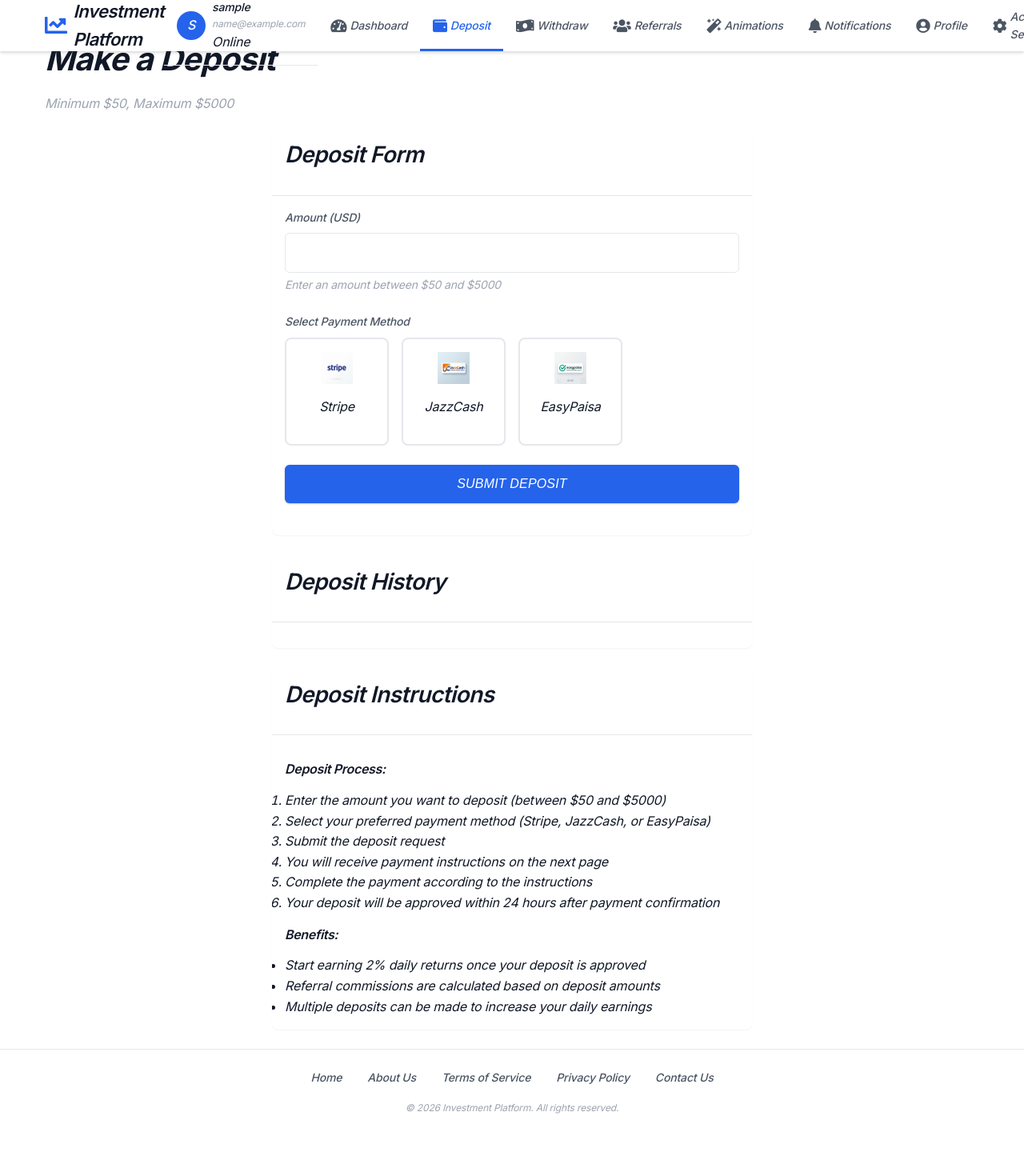
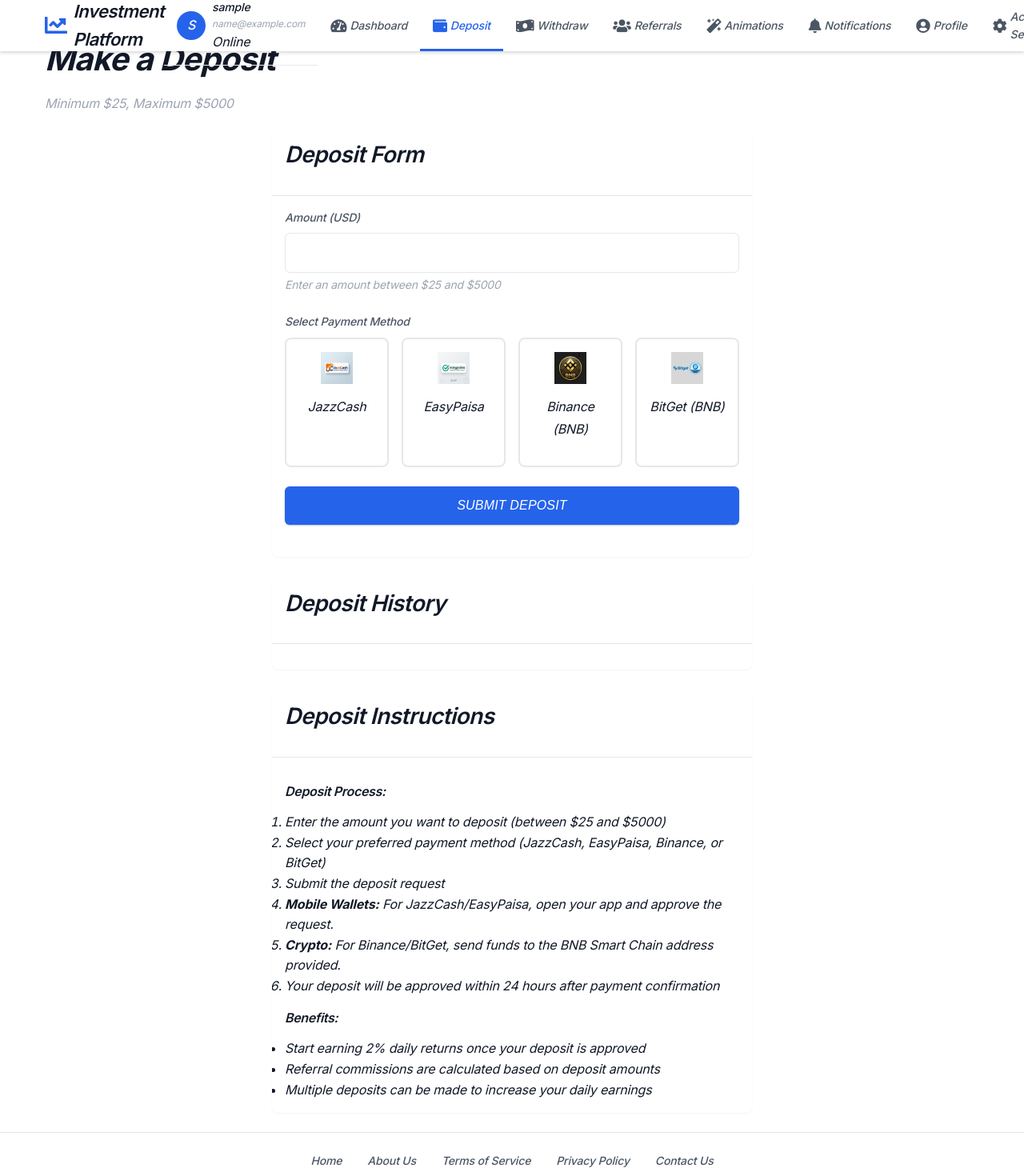
Before and after one commit to alimoonbusiness135-creat/nvestment-Platform, a Flask app: page /deposit in a window 1280 px wide. Shown: the top 1460 px of the page at 80% size. Before the commit the page ends 1392 px from the top, so only its background shows below. Run offline with Flask 3, Linux system fonts and the light colour scheme; the visitor is signed in with stand-in values (Sample User, id 1); data that the repository does not hold is empty; some libraries are stand-ins or nearby versions; some web fonts are replaced.

Commit message:
Update payment methods (Phase 2) and Wallet Approval flow

```diff
--- a/routes.py
+++ b/routes.py
@@ -313,8 +313,8 @@ def deposit():
         payment_method = request.form.get('payment_method')
 
         # Validation
-        if amount < 50 or amount > 5000:
-            flash('Deposit amount must be between $50 and $5000', 'danger')
+        if amount < 25 or amount > 5000:
+            flash('Deposit amount must be between $25 and $5000', 'danger')
             return redirect(url_for('deposit'))
 
         # Create deposit record
@@ -396,9 +396,10 @@ def deposit_details(deposit_id):
 
     # Generate payment details based on payment method
     payment_details = {
-        'stripe': 'https://buy.stripe.com/test_placeholder',
-        'jazzcash': '03001234567 (Account Name: Platform Admin)',
-        'easypaisa': '03001234567 (Account Name: Platform Admin)'
+        'jazzcash': 'Wallet Request Sent (Approve in App)',
+        'easypaisa': 'Wallet Request Sent (Approve in App)',
+        'binance': 'BNB Smart Chain Address: [Enter Your BNB Address Here]',
+        'bitget': 'BNB Smart Chain Address: [Enter Your BNB Address Here]'
     }
 
     # Get the payment detail for the selected payment method
@@ -421,8 +422,8 @@ def withdrawal():
             flash('Withdrawal amount must be greater than zero', 'danger')
             return redirect(url_for('withdrawal'))
 
-        if amount < 50 or amount > 5000:
-            flash('Withdrawal amount must be between $50 and $5000', 'danger')
+        if amount < 30 or amount > 5000:
+            flash('Withdrawal amount must be between $30 and $5000', 'danger')
             return redirect(url_for('withdrawal'))
 
         if amount > current_user.earning_balance:
--- a/templates/deposit.html
+++ b/templates/deposit.html
@@ -5,7 +5,7 @@
 {% block content %}
 <div class="dashboard-header">
     <h1>Make a Deposit</h1>
-    <p class="text-muted">Minimum $50, Maximum $5000</p>
+    <p class="text-muted">Minimum $25, Maximum $5000</p>
 </div>
 
 <div class="deposit-form-container">
@@ -17,20 +17,15 @@
             <form method="POST" action="{{ url_for('deposit') }}" id="deposit-form">
                 <div class="form-group">
                     <label for="amount" class="form-label">Amount (USD)</label>
-                    <input type="number" class="form-control" id="amount" name="amount" min="50" max="5000" step="10"
+                    <input type="number" class="form-control" id="amount" name="amount" min="25" max="5000" step="5"
                         required>
                     <div id="amount-feedback" class="form-text text-danger"></div>
-                    <small class="form-text text-muted">Enter an amount between $50 and $5000</small>
+                    <small class="form-text text-muted">Enter an amount between $25 and $5000</small>
                 </div>
 
                 <div class="form-group">
                     <label class="form-label">Select Payment Method</label>
                     <div class="payment-methods">
-                        <div class="payment-method" data-method="stripe">
-                            <img src="{{ url_for('static', filename='images/stripe.png') }}" alt="Stripe"
-                                style="height: 40px; width: auto;">
-                            <p class="mb-0 mt-2">Stripe</p>
-                        </div>
                         <div class="payment-method" data-method="jazzcash">
                             <img src="{{ url_for('static', filename='images/jazzcash.png') }}" alt="JazzCash"
                                 style="height: 40px; width: auto;">
@@ -40,6 +35,16 @@
                             <img src="{{ url_for('static', filename='images/easypaisa.png') }}" alt="EasyPaisa"
                                 style="height: 40px; width: auto;">
                             <p class="mb-0 mt-2">EasyPaisa</p>
+                        </div>
+                        <div class="payment-method" data-method="binance">
+                            <img src="{{ url_for('static', filename='images/binance_bnb.png') }}" alt="Binance"
+                                style="height: 40px; width: auto;">
+                            <p class="mb-0 mt-2">Binance (BNB)</p>
+                        </div>
+                        <div class="payment-method" data-method="bitget">
+                            <img src="{{ url_for('static', filename='images/bitget_bnb.png') }}" alt="BitGet"
+                                style="height: 40px; width: auto;">
+                            <p class="mb-0 mt-2">BitGet (BNB)</p>
                         </div>
                     </div>
                     <input type="hidden" id="payment_method" name="payment_method" required>
@@ -107,11 +112,12 @@
 
             <h4 class="mt-3">Deposit Process:</h4>
             <ol>
-                <li>Enter the amount you want to deposit (between $50 and $5000)</li>
-                <li>Select your preferred payment method (Stripe, JazzCash, or EasyPaisa)</li>
+                <li>Enter the amount you want to deposit (between $25 and $5000)</li>
+                <li>Select your preferred payment method (JazzCash, EasyPaisa, Binance, or BitGet)</li>
                 <li>Submit the deposit request</li>
-                <li>You will receive payment instructions on the next page</li>
-                <li>Complete the payment according to the instructions</li>
+                <li><strong>Mobile Wallets:</strong> For JazzCash/EasyPaisa, open your app and approve the request.</li>
+                <li><strong>Crypto:</strong> For Binance/BitGet, send funds to the BNB Smart Chain address provided.
+                </li>
                 <li>Your deposit will be approved within 24 hours after payment confirmation</li>
             </ol>
 
```
Also changed, not shown: templates/deposit_details.html (+21 -16 lines), templates/withdrawal.html (+7 -6 lines), static/images/binance_bnb.png (added), static/images/bitget_bnb.png (added), static/images/stripe.png (deleted).
